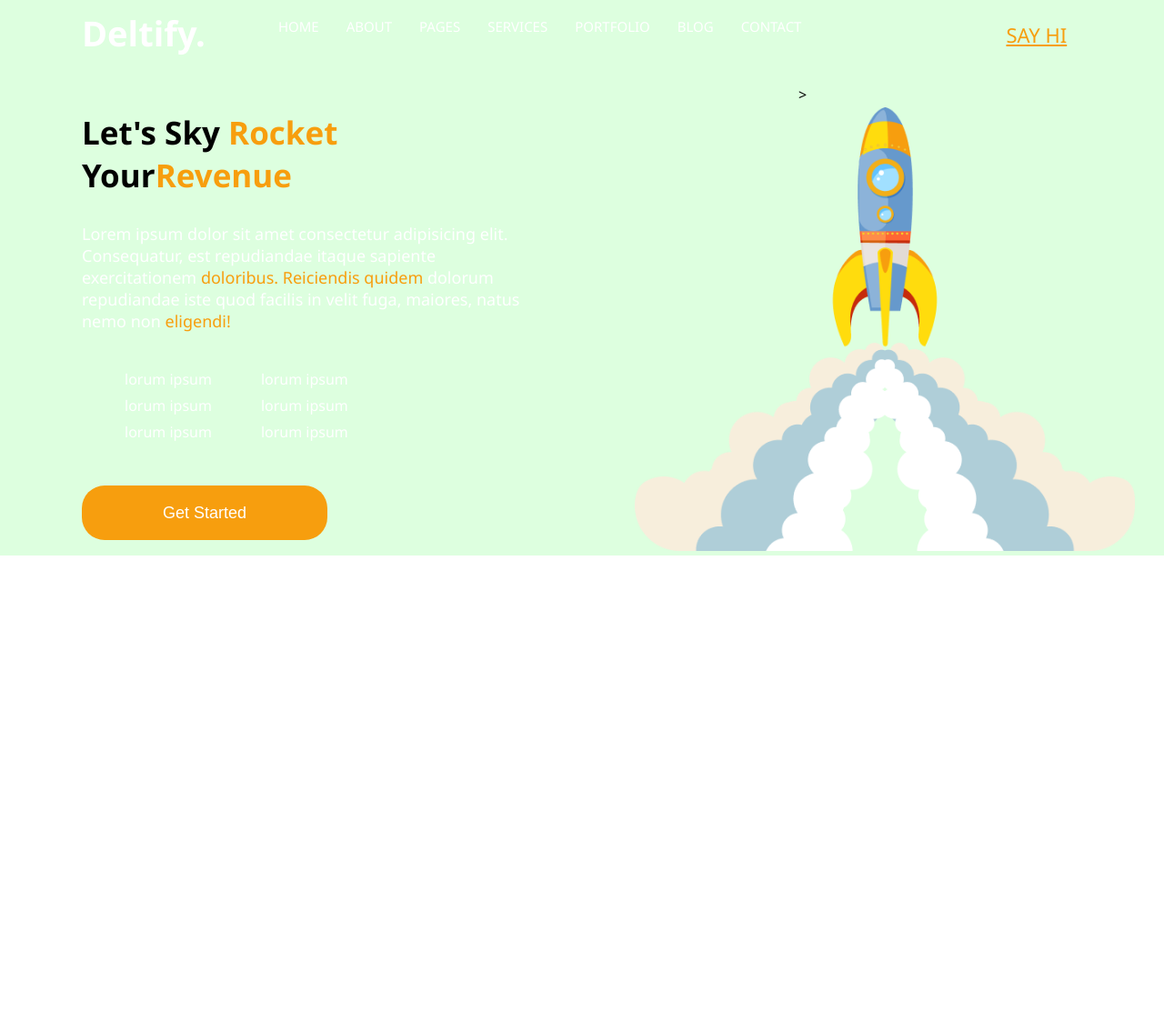
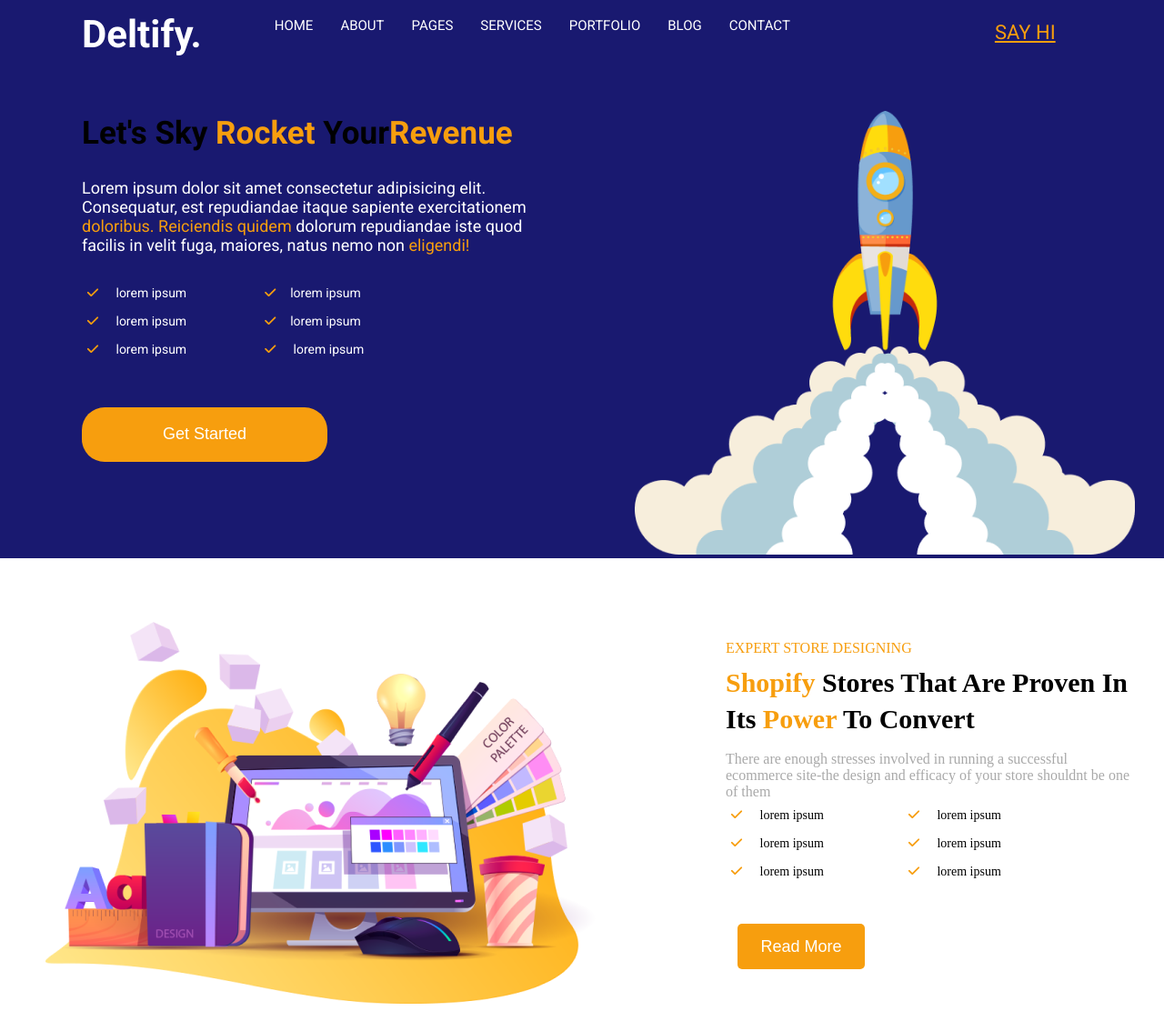
Before and after one commit to OmololaBecca/Deltify, a plain HTML site: page index.html in a window 1280 px wide. Shown: the part 22-1156 px from the top of the page at 91% size. Before the commit the page ends 800 px from the top, so only its background shows below. Drawn offline with Linux system fonts and the light colour scheme.

Commit message:
Second commit for Delitify Project

```diff
--- a/index.html
+++ b/index.html
@@ -7,6 +7,7 @@
     <meta name="viewport" content="width=device-width, initial-scale=1.0">
     <title>Deltify</title>
     <link rel="stylesheet" href="styles.css">
+         <link rel="stylesheet" href="https://cdnjs.cloudflare.com/ajax/libs/font-awesome/6.2.1/css/all.min.css" integrity="sha512-MV7K8+y+gLIBoVD59lQIYicR65iaqukzvf/nwasF0nqhPay5w/9lJmVM2hMDcnK1OnMGCdVK+iQrJ7lzPJQd1w==" crossorigin="anonymous" referrerpolicy="no-referrer" />
 </head>
 <body>
     <main>
@@ -32,22 +33,22 @@
 
                     </div>
 
-                    <div class="hero-div">
+                    <div class="hero-div" id="home">
                         <div class="rocket">
                             <h1>Let's Sky <span class="color-it">Rocket</span> Your<span class="color-it">Revenue</span> </h1>
                             <p>Lorem ipsum dolor sit amet consectetur adipisicing elit.</span>  Consequatur, est repudiandae itaque sapiente exercitationem<span class="color-it"> doloribus. Reiciendis quidem</span> dolorum repudiandae iste quod facilis in velit fuga, maiores, natus nemo non <span class="color-it">eligendi!</span></p>
 
 
                         <div class="short-lorem">
-                        <ul>
-                            <li>lorum ipsum</li>
-                            <li>lorum ipsum</li>
-                            <li>lorum ipsum</li>
+                        <ul class="list-item-one">
+                        <li><i class="fa fa-check  fonts"> </i> lorem ipsum</li>
+                        <li><i class="fa fa-check  fonts"> </i> lorem ipsum</li>
+                       <li> <i class="fa fa-check  fonts"> </i>  lorem ipsum</li>
                         </ul>
-                         <ul>
-                            <li>lorum ipsum</li>
-                            <li>lorum ipsum</li>
-                            <li>lorum ipsum</li>
+                         <ul class="list-item-two">
+                              <li><i class="fa fa-check  fonts"> </i>lorem ipsum</li>
+                              <li><i class="fa fa-check  fonts"> </i>lorem ipsum</li>
+                              <li><i class="fa fa-check  fonts"> </i> lorem ipsum</li>
                         </ul>
                     </div>
                    <div class="get-started">
@@ -55,11 +56,39 @@
                    </div>
             </div>
             <div class="aero-div">
-                <img src="aero-image.png">
+                <img src="aero-image.png" alt="Image1">
+            </div>
+            </div>
+        </div>
+
+        <div class="page-two" id="about">
+
+            <div class="about">
+                <img src="page-two.png" alt="Image2">
             </div>
 
->
+            <div class="expert-store">
+                <p class="store"><span class="color-it">EXPERT STORE DESIGNING</span></p>
+                <h2><span class="color-it">Shopify </span>Stores That Are Proven In Its<span class="color-it"> Power</span> To Convert</h2>
+                <p>There are enough stresses involved in running a successful ecommerce site-the design and efficacy of your store shouldnt be one of them</p>
+                <div class="about-lorem">
+                    <ul class="list-item-one">
+                       <li><i class="fa fa-check fonts"> </i>      lorem ipsum</li>
+                          <li><i class="fa fa-check fonts"> </i>   lorem ipsum</li>
+                        <li><i class="fa fa-check fonts"> </i>     lorem ipsum</li>
+                    </ul>
+                     <ul class="list-item-two">
+                        <li><i class="fa fa-check fonts"> </i>   lorem ipsum</li>
+                        <li> <i class="fa fa-check fonts"></i>   lorem ipsum</li>
+                        <li><i class="fa fa-check fonts"> </i>    lorem ipsum</li>
+                    </ul>
+                </div>
+                <div class="read-more">
+                    <button>Read More</button>
+                       </div>
             </div>
+        </div>
+    </div>
         </section>
     </main>
 
--- a/styles.css
+++ b/styles.css
@@ -1,10 +1,14 @@
+@import url('https://fonts.googleapis.com/css2?family=Roboto:ital,wght@0,100;0,300;0,400;0,500;0,700;1,300;1,500&display=swap');
+
+
 body{
     margin:0;
     padding:0;
 }
 .page-one{
-    background-color:#0F12;
-    font-family: 'Segoe UI', Tahoma,  sans-serif;
+    background-color:midnightblue;
+    font-family: "Roboto", sans-serif;
+
 }
 .page-one .nav-div {
     display: flex;
@@ -14,7 +18,7 @@ align-self:flex-start ;
 }
 .nav-div h1{
     margin-left: 90px;
-    font-size: 38px;
+    font-size: 42px;
     color: #ffff;
 }
 
@@ -70,11 +74,24 @@ width:40%;
         .short-lorem {
             display: flex;
         }
-        .short-lorem li{
+        .short-lorem .list-item-one li{
             list-style: none;
-            margin:7px;
             color:#ffff;
+            margin-bottom: 15px;
+            margin-left: -35px;
+            font-size: 14px;
         }
+        .short-lorem .list-item-two li{
+            list-style: none;
+            margin-left: 45px;
+            color:#ffff;
+            margin-bottom: 15px;
+            font-size: 14px;
+        }
+        .fonts{
+            color:#F79E0E;
+            margin-right:15px;
+           }
 
         .get-started {
             margin-top: 25px;
@@ -100,3 +117,71 @@ width:40%;
             object-fit:contain;
 
         }
+        .page-two{
+            display: flex;
+            gap:30px;
+            padding: 0;
+
+        }
+        .page-two .about{
+            width:60%
+        }
+        .about img{
+            margin-left: 50px;
+            margin-top: 50px;
+        }
+         .expert-store{
+            width:35%;
+            margin-top: 100px;
+
+        }
+        .expert-store .store{
+            margin-bottom:-15px;
+        }
+        .expert-store .color-it{
+            color:#F79E0E;
+        }
+        .expert-store h2{
+                font-size: 30px;
+                line-height: 40px;
+
+        }
+        .expert-store p{
+            color:darkgrey;
+            margin-top: -10px;
+    }
+    .about-lorem{
+        display:flex;
+        margin-top: -30px;
+    }
+
+    .about-lorem li{
+        list-style: none;
+        margin:7px;
+       font-size: 13px;
+    }
+
+    .about-lorem .list-item-one li{
+        list-style: none;
+        margin-bottom: 15px;
+        margin-left: -35px;
+        font-size: 14px;
+    }
+    .about-lorem .list-item-two li{
+        list-style: none;
+        margin-left: 45px;
+        margin-bottom: 15px;
+        font-size: 14px;
+    }
+
+    .read-more button{
+        width:140px;
+        height:50px;
+        background-color:#F79E0E ;
+        border-radius: 5px;
+        color:#fff;
+        font-size: 18px;
+        border:none;
+        margin-left: 13px;
+        margin-top: 18px;
+    }
```
